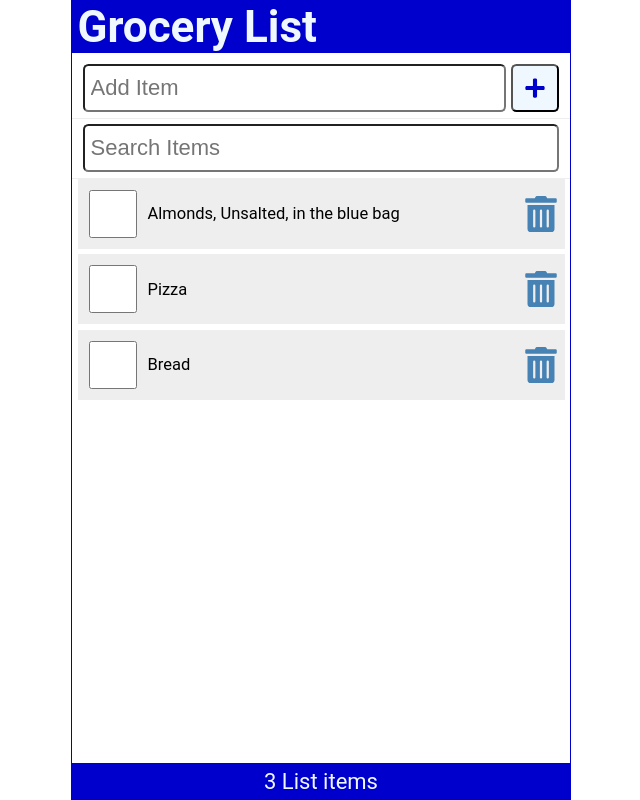
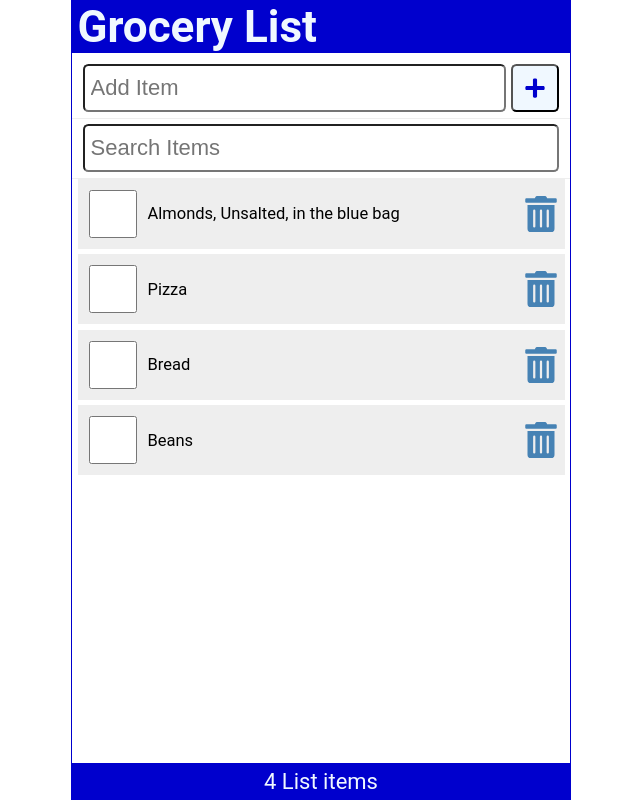
Before and after one commit to Gabzz-z/firstReactProject, a React (Create React App) app in the folder project/: page / in a window 1280 px wide. Shown: the whole page, without its empty margins (319-959 px from the left). Built offline with nearby package versions, Linux system fonts and the light colour scheme; data requests are answered from the project's data file.

Commit message:
stopped using localstorage and added a json server for items. Created CRUD API functions to handle Post, Update and Delete requests

```diff
--- a/project/data/db.json
+++ b/project/data/db.json
@@ -14,6 +14,11 @@
       "id": 3,
       "checked": false,
       "item": "Bread"
+    },
+    {
+      "id": 4,
+      "checked": false,
+      "item": "Beans"
     }
   ]
 }
--- a/project/src/App.js
+++ b/project/src/App.js
@@ -4,9 +4,11 @@
 import Content from './content';
 import Footer from './Footer';
 import { useState, useEffect } from 'react';
+import apiRequest from './apiRequest';
 
 function App() {
   const API_URL = 'http://localhost:3500/items'
+
   const [items, setItems] = useState([]);
   const [newItem, setNewItem] = useState('');
   const [search, setSearch] = useState('');
@@ -34,21 +36,49 @@
 
   }, [])
 
-  const addItem = (item) => {
+  const addItem = async (item) => {
     const id = items.length ? items[items.length - 1].id + 1 : 1;
     const myNewItem = {id, checked: false, item };
     const listItems = [...items, myNewItem];
     setItems(listItems);
+
+    const postOptions = {
+      method: 'POST',
+      headers: {
+        'Content-type': 'application/json'
+      },
+      body: JSON.stringify(myNewItem)
+    }
+
+    const result = await apiRequest(API_URL, postOptions);
+    if(result) setFetchError(result);
   }
 
-  const handleCheck = (id) => {
+  const handleCheck = async (id) => {
     const listItems = items.map((item) => item.id === id ? { ...item, checked: !item.checked } : item);
     setItems(listItems);
+
+    const myItem = listItems.filter((item) => item.id === id);
+    const updateOptions = {
+      method: 'PATCH',
+      headers: {
+        'Content-type': 'application/json'
+      },
+      body: JSON.stringify({ checked: myItem[0].checked })
+    };
+    const reqUrl = `${API_URL}/${id}`;
+    const result = await apiRequest(reqUrl, updateOptions);
+    if(result) setFetchError(result);
   }
 
-  const handleDelete = (id) => {
+  const handleDelete = async (id) => {
     const listItems = items.filter((item) => item.id !== id);
     setItems(listItems);
+
+    const deleteOptions = { method: 'DELETE' };
+    const reqUrl = `${API_URL}/${id}`;
+    const result = await apiRequest(reqUrl, deleteOptions);
+    if (result) setFetchError(result);
   }
 
   const handleSubmit = (e) => {
--- /dev/null
+++ b/project/src/apiRequest.js
@@ -0,0 +1,12 @@
+const apiRequest = async (url = '', optionsObj = null, errMsg =null) => {
+    try{
+        const response = await fetch(url, optionsObj);
+        if(!response.ok) throw Error('Please reload the app')
+    }   catch (err) {
+        errMsg = err.message;
+    }   finally {
+        return errMsg;
+    }
+}
+
+export default apiRequest;
```
Lines whose indentation alone changed are shown as unchanged.
